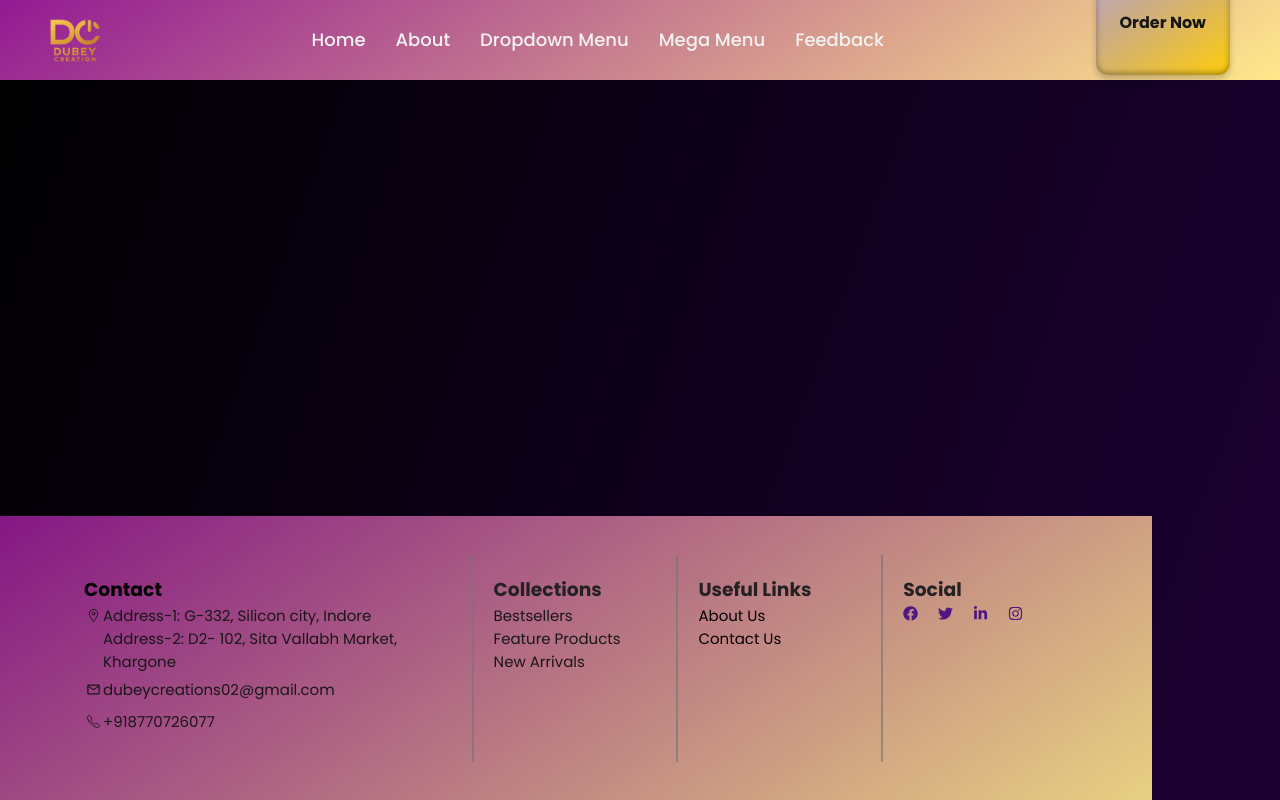
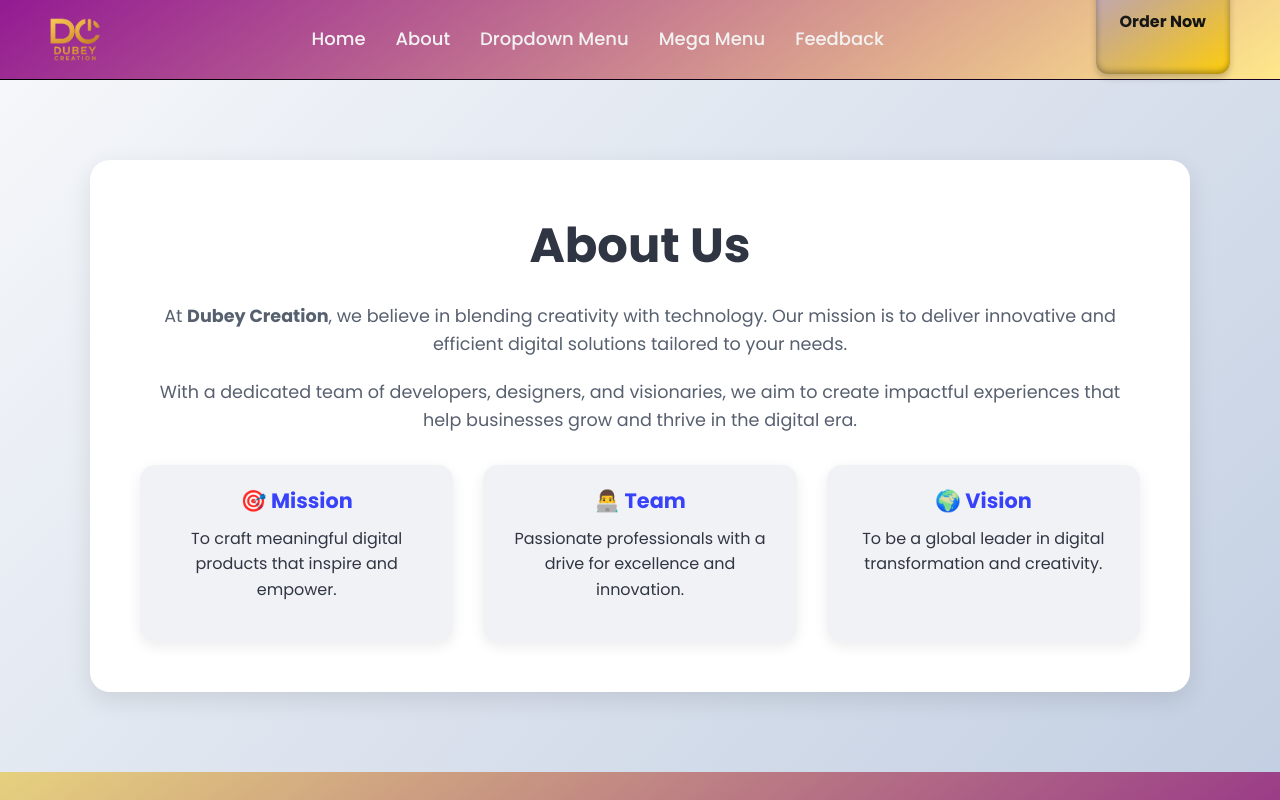
Before and after one commit to Kunalverma45/Dubey-Creation, a React (Create React App) app in the folder client/: page /about-us in a window 1280 px wide. Shown: the top 800 px of the page. Built offline with nearby package versions, Linux system fonts and the light colour scheme; a web font is replaced by a local one.

Commit message:
correcting the footer format and routing with extra page...

```diff
--- a/client/src/App.js
+++ b/client/src/App.js
@@ -1,20 +1,24 @@
-
-// App.js
 import { BrowserRouter as Router, Routes, Route } from 'react-router-dom';
-
-import Navbar from "./components/Navbar/Navbar"
+import Navbar from "./components/Navbar/Navbar";
 import Footer from './components/Footer/Footer';
 import LandingPage from './pages/LandingPage';
+import ExtraPage from './pages/ExtraPage';
+import AboutUs from './pages/AboutUs';
 
 const App = () => {
   return (
     <Router>
-      <Navbar />
-
-      <Routes>
-        <Route path="/" element={<LandingPage />} />
-      </Routes>
-      <Footer />
+      <div className="app">
+        <Navbar />
+        <main>
+          <Routes>
+            <Route path="/" element={<LandingPage />} />
+            <Route path="/about-us" element={<AboutUs />} />
+            <Route path="*" element={<ExtraPage />} />
+          </Routes>
+        </main>
+        <Footer />
+      </div>
     </Router>
   );
 };
--- a/client/src/components/Footer/Footer.css
+++ b/client/src/components/Footer/Footer.css
@@ -1,14 +1,14 @@
 footer {
-    position: absolute;
+    position: relative;
     bottom: 0;
     left: 0;
     z-index: 10;
-    width: 90%;
+    width: 100%;
     padding: 3% 5%;
-    background: linear-gradient(145deg, #931a93, #ffe88b);
+    background: linear-gradient(145deg, #ffe88b, #931a93);
     opacity: 0.9;
     font-family:'Segoe UI', Tahoma, Geneva, Verdana, sans-serif;
-
+    padding: 3% 5%;
 }
 
 .outerContainer {
--- a/client/src/components/Navbar/Navbar.css
+++ b/client/src/components/Navbar/Navbar.css
@@ -8,7 +8,8 @@
 }
 
 nav {
-    position: fixed;
+    position: relative;
+    top: -1px;
     z-index: 99;
     width: 100%;
     background: linear-gradient(145deg, #931a93, #ffe88b);
--- a/client/src/index.css
+++ /dev/null
@@ -1,13 +0,0 @@
-body {
-  margin: 0;
-  font-family: -apple-system, BlinkMacSystemFont, 'Segoe UI', 'Roboto', 'Oxygen',
-    'Ubuntu', 'Cantarell', 'Fira Sans', 'Droid Sans', 'Helvetica Neue',
-    sans-serif;
-  -webkit-font-smoothing: antialiased;
-  -moz-osx-font-smoothing: grayscale;
-}
-
-code {
-  font-family: source-code-pro, Menlo, Monaco, Consolas, 'Courier New',
-    monospace;
-}
--- a/client/src/index.js
+++ b/client/src/index.js
@@ -1,6 +1,5 @@
 import React from 'react';
 import ReactDOM from 'react-dom/client';
-import './index.css';
 import App from './App';
 import reportWebVitals from './reportWebVitals';
 
--- /dev/null
+++ b/client/src/pages/AboutUs.css
@@ -0,0 +1,61 @@
+.about-section {
+    width: 100%;
+    padding: 80px 20px;
+    background: linear-gradient(135deg, #f5f7fa, #c3cfe2);
+    font-family: 'Poppins', sans-serif;
+}
+
+.about-container {
+    max-width: 1100px;
+    margin: auto;
+    background: white;
+    padding: 50px;
+    border-radius: 20px;
+    box-shadow: 0 8px 24px rgba(0, 0, 0, 0.1);
+    text-align: center;
+}
+
+.about-container h2 {
+    font-size: 3rem;
+    margin-bottom: 20px;
+    color: #2f3542;
+}
+
+.about-container p {
+    font-size: 1.1rem;
+    color: #57606f;
+    margin-bottom: 20px;
+    line-height: 1.6;
+}
+
+.about-features {
+    display: flex;
+    flex-wrap: wrap;
+    gap: 30px;
+    justify-content: center;
+    margin-top: 30px;
+}
+
+.feature-box {
+    background: #f1f2f6;
+    padding: 20px;
+    border-radius: 15px;
+    flex: 1 1 250px;
+    box-shadow: 0 4px 14px rgba(0, 0, 0, 0.08);
+    transition: transform 0.3s ease;
+}
+
+.feature-box:hover {
+    transform: translateY(-5px);
+}
+
+.feature-box h4 {
+    font-size: 1.3rem;
+    margin-bottom: 10px;
+    color: #3742fa;
+}
+
+.feature-box p {
+    font-size: 1rem;
+    color: #2f3542;
+}
--- /dev/null
+++ b/client/src/pages/AboutUs.jsx
@@ -0,0 +1,42 @@
+import "./AboutUs.css";
+const AboutUs = () => {
+  return (
+    <section className="about-section">
+      <div className="about-container">
+        <h2>About Us</h2>
+        <p>
+          At <strong>Dubey Creation</strong>, we believe in blending creativity
+          with technology. Our mission is to deliver innovative and efficient
+          digital solutions tailored to your needs.
+        </p>
+        <p>
+          With a dedicated team of developers, designers, and visionaries, we
+          aim to create impactful experiences that help businesses grow and
+          thrive in the digital era.
+        </p>
+        <div className="about-features">
+          <div className="feature-box">
+            <h4>🎯 Mission</h4>
+            <p>
+              To craft meaningful digital products that inspire and empower.
+            </p>
+          </div>
+          <div className="feature-box">
+            <h4>👨‍💻 Team</h4>
+            <p>
+              Passionate professionals with a drive for excellence and
+              innovation.
+            </p>
+          </div>
+          <div className="feature-box">
+            <h4>🌍 Vision</h4>
+            <p>
+              To be a global leader in digital transformation and creativity.
+            </p>
+          </div>
+        </div>
+      </div>
+    </section>
+  );
+};
+export default AboutUs;
--- /dev/null
+++ b/client/src/pages/ExtraPage.css
@@ -0,0 +1,57 @@
+/* Fullscreen background with gradient and center alignment */
+.extra-page {
+    height: 100vh;
+    width: 100%;
+    background: linear-gradient(135deg, #1f1c2c, #928dab);
+    display: flex;
+    justify-content: center;
+    align-items: center;
+    font-family: 'Poppins', sans-serif;
+    padding: 20px;
+    box-sizing: border-box;
+}
+
+/* Glassmorphism styled card */
+.glass-card {
+    background: rgba(255, 255, 255, 0.1);
+    backdrop-filter: blur(15px);
+    border-radius: 20px;
+    padding: 40px;
+    max-width: 700px;
+    width: 90%;
+    text-align: center;
+    color: white;
+    box-shadow: 0 8px 32px 0 rgba(31, 38, 135, 0.37);
+    border: 1px solid rgba(255, 255, 255, 0.18);
+}
+
+/* Heading */
+.glass-card h1 {
+    font-size: 3rem;
+    margin-bottom: 20px;
+}
+
+/* Paragraph */
+.glass-card p {
+    font-size: 1.2rem;
+    margin-bottom: 30px;
+    line-height: 1.6;
+}
+
+/* CTA Button */
+.cta-button {
+    padding: 12px 30px;
+    font-size: 1rem;
+    font-weight: bold;
+    border: none;
+    border-radius: 30px;
+    background: #ff6b6b;
+    color: white;
+    cursor: pointer;
+    transition: all 0.3s ease;
+}
+
+.cta-button:hover {
+    background: #ff4757;
+    transform: scale(1.05);
+}
--- /dev/null
+++ b/client/src/pages/ExtraPage.jsx
@@ -0,0 +1,18 @@
+import "./ExtraPage.css";
+
+const ExtraPage = () => {
+  return (
+    <div className="extra-page">
+      <div className="glass-card">
+        <h1>🚀 Welcome to the Extra Page</h1>
+        <p>
+          This page is a special space to explore amazing features, cool
+          animations, and sleek design.
+        </p>
+        <button className="cta-button">Explore More</button>
+      </div>
+    </div>
+  );
+};
+
+export default ExtraPage;
--- a/client/src/pages/LandingPage.css
+++ b/client/src/pages/LandingPage.css
@@ -2,7 +2,7 @@
 
 body {
     margin: 0;
-    overflow: hidden;
+    overflow: auto;
     background: linear-gradient(-70deg, #1c0033, #000000);
     height: 100vh;
     font-family: 'Great Vibes', cursive;
```
Also changed, not shown: client/src/setupTests.js (deleted, +0 -5 lines), client/src/logo.svg (deleted), 1 other file (tests, documents, lock files or other folders).
